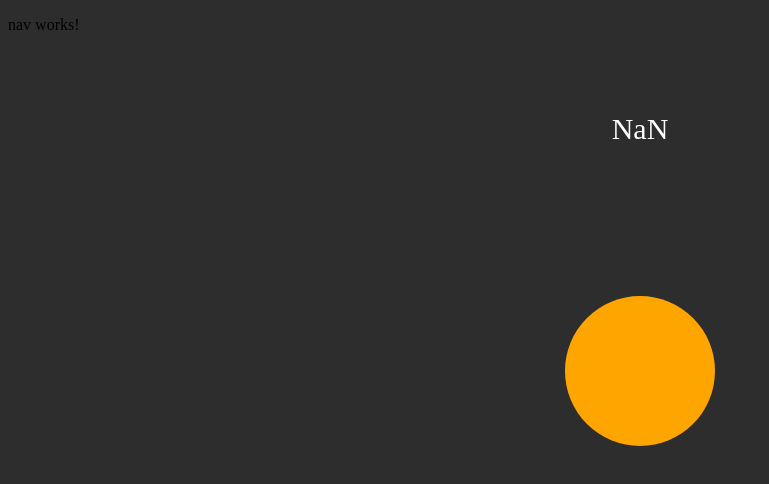
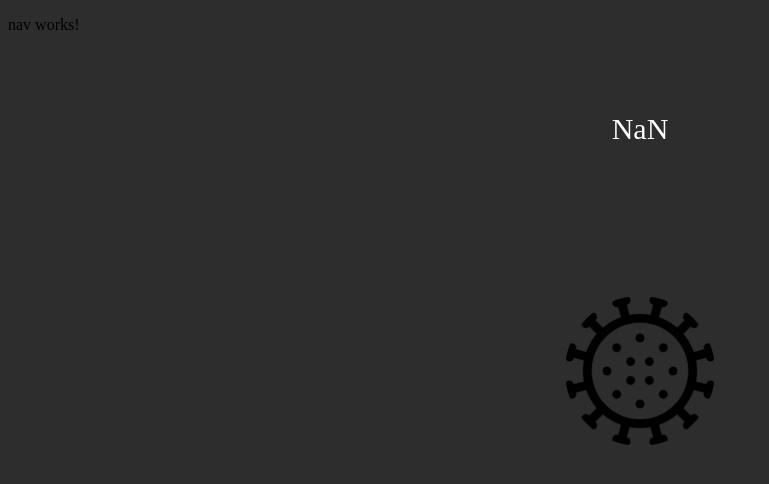
Before and after one commit to Zemlaman/CovidClicker, an Angular app: page / in a window 1280 px wide. Shown: the top 484 px of the page, without its empty margins (0-769 px from the left). Built offline with nearby package versions, Linux system fonts and the light colour scheme.

Commit message:
ButtonObrazek

```diff
--- a/src/app/button/button.component.css
+++ b/src/app/button/button.component.css
@@ -1,5 +1,4 @@
 .cookie {
-  background-color: orange;
   border: none;
   color: white;
   padding: 20px;
@@ -12,6 +11,8 @@
   width: 150px;
   height: 150px;
   margin-top: 100%;
+  background-image: url("src/app/button/Images/virus-2ndleve-150x150.png");
+  background-color: #2d2d2d;
 }
 
 .cookie:hover {
--- a/src/app/button/button.component.ts
+++ b/src/app/button/button.component.ts
@@ -15,7 +15,6 @@ export class ButtonComponent implements OnInit {
 
   }
 
-
   ngOnInit(): void {
     this.statsService.setScore(parseInt(JSON.parse(<string>localStorage.getItem("points"))));
     this.statsService.setPointsPerClick(parseInt(JSON.parse(<string>localStorage.getItem("pointsPerClick"))));
@@ -28,5 +27,4 @@ export class ButtonComponent implements OnInit {
     localStorage.setItem("points", this.score.toString());
     localStorage.setItem("pointsPerClick", this.pointsPerClick.toString());
   }
-
 }
```
Also changed, not shown: src/app/button/Images/virus-2ndleve-150x150.png (added).
